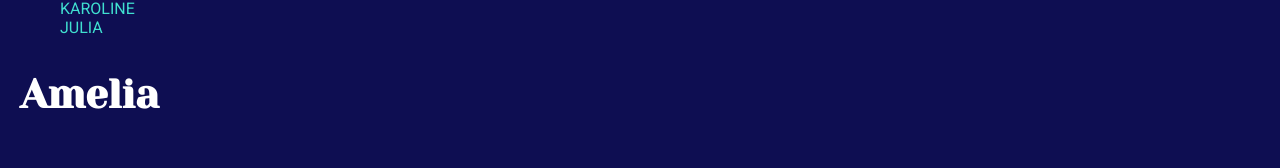
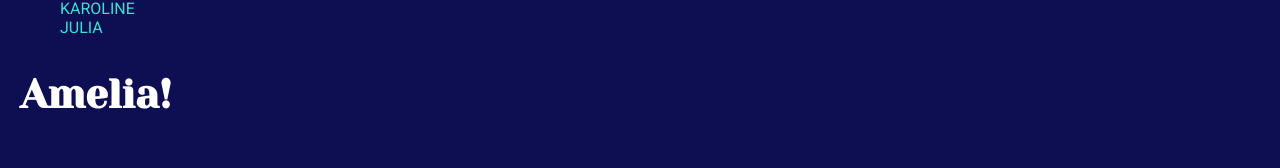
Before and after one commit to katarzyna-kw/router-practice, a React (Create React App) app: page /Amelia in a window 1280 px wide. Shown: the part 160-328 px from the top of the page. Built offline with nearby package versions, Linux system fonts and the light colour scheme.

Commit message:
Added span to Amelia

```diff
--- a/src/components/Amelia/Amelia.js
+++ b/src/components/Amelia/Amelia.js
@@ -3,7 +3,7 @@ import React from 'react';
 export default function Amelia() {
   return (
     <div className="aWrapper">
-      <h2>Amelia</h2>
+      <h2>Amelia<span>!</span></h2>
     </div>
   );
 }
```
